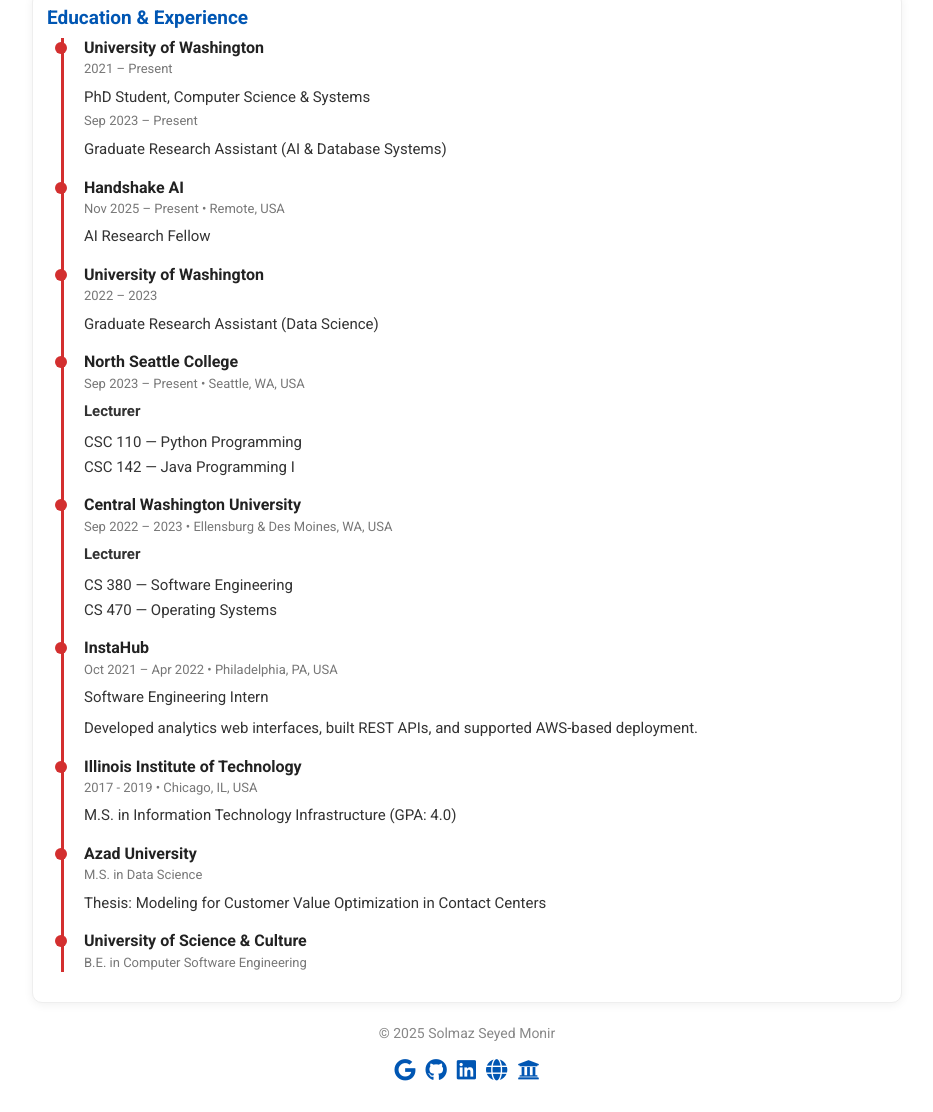
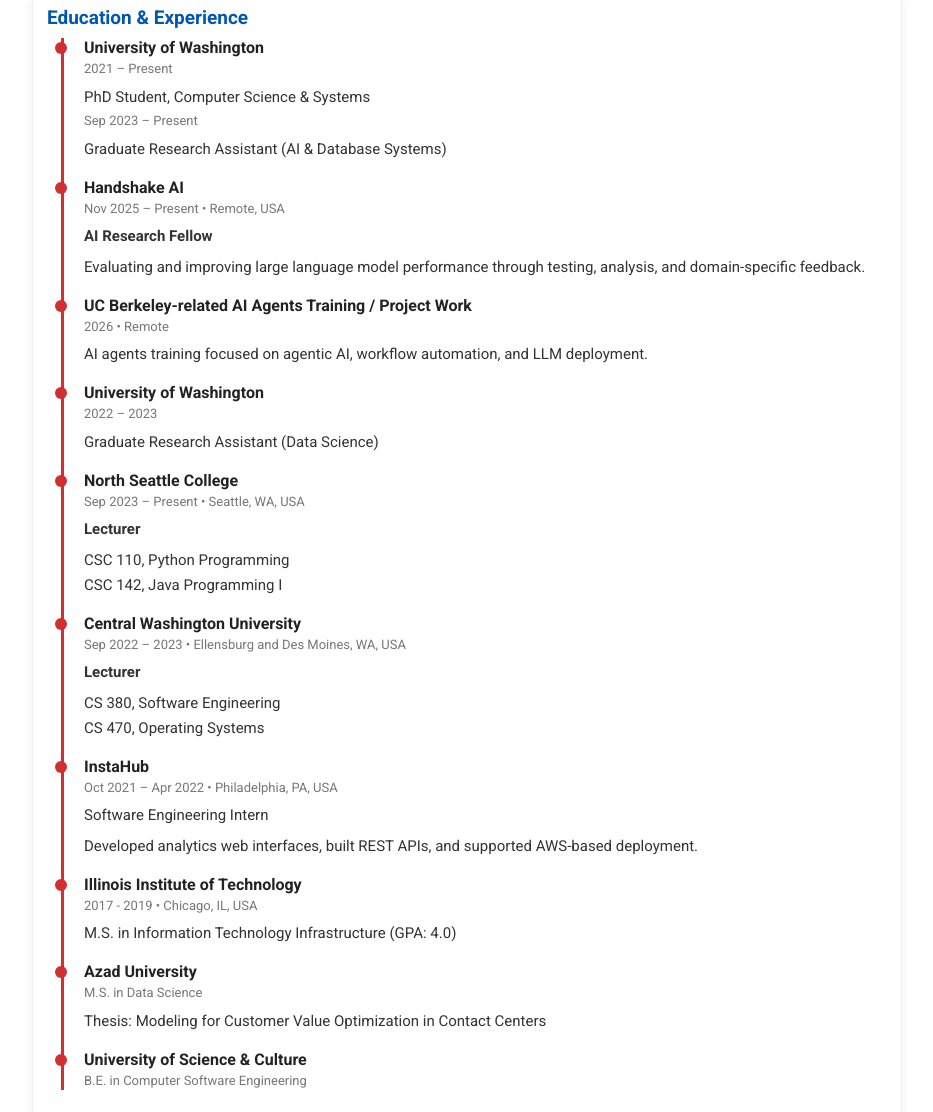
Before and after one commit to solmazsm/solmazsm.github.io, a plain HTML site: page index.html in a window 1280 px wide. Shown: the part 1957-3069 px from the top of the page, without its empty margins (173-1106 px from the left). Drawn offline with nearby package versions, Linux system fonts and the light colour scheme.

Commit message:
Refactor education and experience sections in index.html

```diff
--- a/index.html
+++ b/index.html
@@ -700,14 +700,13 @@
         IEEE eScience 2025
       </a>,
 
-      IPDPS 2025,
 
       <a class="link-blue"
          href="https://ieeexplore.ieee.org/stamp/stamp.jsp?arnumber=11183834"
          target="_blank"
          rel="noopener">
         ICDCS 2025
-      </a>,
+      </a>, IPDPS 2025,
 
       ACM CIKM 2024,
 
@@ -747,167 +746,86 @@
   </div>
 
 
+
+
   <!-- Education & Experience -->
   <div class="section">
-
     <h2>Education &amp; Experience</h2>
-
     <div class="timeline">
 
+      <div class="timeline-item">
+        <h4>University of Washington</h4>
+        <span>2021 – Present</span>
+        <p>PhD Student, Computer Science &amp; Systems</p>
+<span>Sep 2023 – Present</span>
+        <p>Graduate Research Assistant (AI &amp; Database Systems)</p>
+      </div>
 
       <div class="timeline-item">
+  <h4>Handshake AI</h4>
+  <span>Nov 2025 – Present • Remote, USA</span>
+  <p><strong>AI Research Fellow</strong></p>
+  <p class="small-muted">
+    Evaluating and improving large language model performance through testing, analysis, and domain-specific feedback.
+  </p>
+</div>
+<div class="timeline-item">
+  <h4>UC Berkeley-related AI Agents Training / Project Work</h4>
+  <span>2026 • Remote</span>
+  <p>AI agents training focused on agentic AI, workflow automation, and LLM deployment.</p>
+</div>
+<div class="timeline-item">
+  <h4>University of Washington</h4>
+  <span>2022 – 2023 </span>
+  <p>Graduate Research Assistant (Data Science)</p>
+  </div>
+     <div class="timeline-item">
+  <h4>North Seattle College</h4>
+  <span>Sep 2023 – Present • Seattle, WA, USA</span>
+  <p><strong>Lecturer</strong></p>
+  <p class="small-muted">
+    CSC 110, Python Programming<br>
+    CSC 142, Java Programming I
+  </p>
+</div>
 
-        <h4>University of Washington</h4>
+<div class="timeline-item">
+  <h4>Central Washington University</h4>
+  <span>Sep 2022 – 2023 • Ellensburg and Des Moines, WA, USA</span>
+  <p><strong>Lecturer</strong></p>
+  <p class="small-muted">
+    CS 380, Software Engineering<br>
+    CS 470, Operating Systems
+  </p>
+</div>
 
-        <span>2021 – Present</span>
-
-        <p>
-          PhD Student, Computer Science &amp; Systems
-        </p>
-
-        <span>Sep 2023 – Present</span>
-
-        <p>
-          Graduate Research Assistant (AI &amp; Database Systems)
-        </p>
-
+      <div class="timeline-item">
+        <h4>InstaHub</h4>
+        <span>Oct 2021 – Apr 2022 • Philadelphia, PA, USA</span>
+        <p>Software Engineering Intern</p>
+        <p>Developed analytics web interfaces, built REST APIs, and supported AWS-based deployment.</p>
       </div>
 
+      <div class="timeline-item">
+        <h4>Illinois Institute of Technology</h4>
+        <span>2017 - 2019 • Chicago, IL, USA</span>
+        <p>M.S. in Information Technology Infrastructure (GPA: 4.0)</p>
+      </div>
 
       <div class="timeline-item">
-
-        <h4>Handshake AI</h4>
-
-        <span>
-          Nov 2025 – Present • Remote, USA
-        </span>
-
-        <p>
-          AI Research Fellow
-        </p>
-
+        <h4>Azad University</h4>
+        <span>M.S. in Data Science</span>
+        <p>Thesis: Modeling for Customer Value Optimization in Contact Centers</p>
       </div>
 
-
       <div class="timeline-item">
-
-        <h4>University of Washington</h4>
-
-        <span>
-          2022 – 2023
-        </span>
-
-        <p>
-          Graduate Research Assistant (Data Science)
-        </p>
-
+        <h4>University of Science &amp; Culture</h4>
+        <span>B.E. in Computer Software Engineering</span>
       </div>
 
+    </div>
+  </div>
 
-      <div class="timeline-item">
-
-        <h4>North Seattle College</h4>
-
-        <span>
-          Sep 2023 – Present • Seattle, WA, USA
-        </span>
-
-        <p>
-          <strong>Lecturer</strong>
-        </p>
-
-        <p class="small-muted">
-          CSC 110 — Python Programming<br>
-          CSC 142 — Java Programming I
-        </p>
-
-      </div>
-
-
-      <div class="timeline-item">
-
-        <h4>Central Washington University</h4>
-
-        <span>
-          Sep 2022 – 2023 • Ellensburg &amp; Des Moines, WA, USA
-        </span>
-
-        <p>
-          <strong>Lecturer</strong>
-        </p>
-
-        <p class="small-muted">
-          CS 380 — Software Engineering<br>
-          CS 470 — Operating Systems
-        </p>
-
-      </div>
-
-
-      <div class="timeline-item">
-
-        <h4>InstaHub</h4>
-
-        <span>
-          Oct 2021 – Apr 2022 • Philadelphia, PA, USA
-        </span>
-
-        <p>
-          Software Engineering Intern
-        </p>
-
-        <p>
-          Developed analytics web interfaces, built REST APIs,
-          and supported AWS-based deployment.
-        </p>
-
-      </div>
-
-
-      <div class="timeline-item">
-
-        <h4>Illinois Institute of Technology</h4>
-
-        <span>
-          2017 - 2019 • Chicago, IL, USA
-        </span>
-
-        <p>
-          M.S. in Information Technology Infrastructure (GPA: 4.0)
-        </p>
-
-      </div>
-
-
-      <div class="timeline-item">
-
-        <h4>Azad University</h4>
-
-        <span>
-          M.S. in Data Science
-        </span>
-
-        <p>
-          Thesis: Modeling for Customer Value Optimization in Contact Centers
-        </p>
-
-      </div>
-
-
-      <div class="timeline-item">
-
-        <h4>University of Science &amp; Culture</h4>
-
-        <span>
-          B.E. in Computer Software Engineering
-        </span>
-
-      </div>
-
-
-    </div>
-
-  </div>
 
 
   <!-- Footer -->
```
